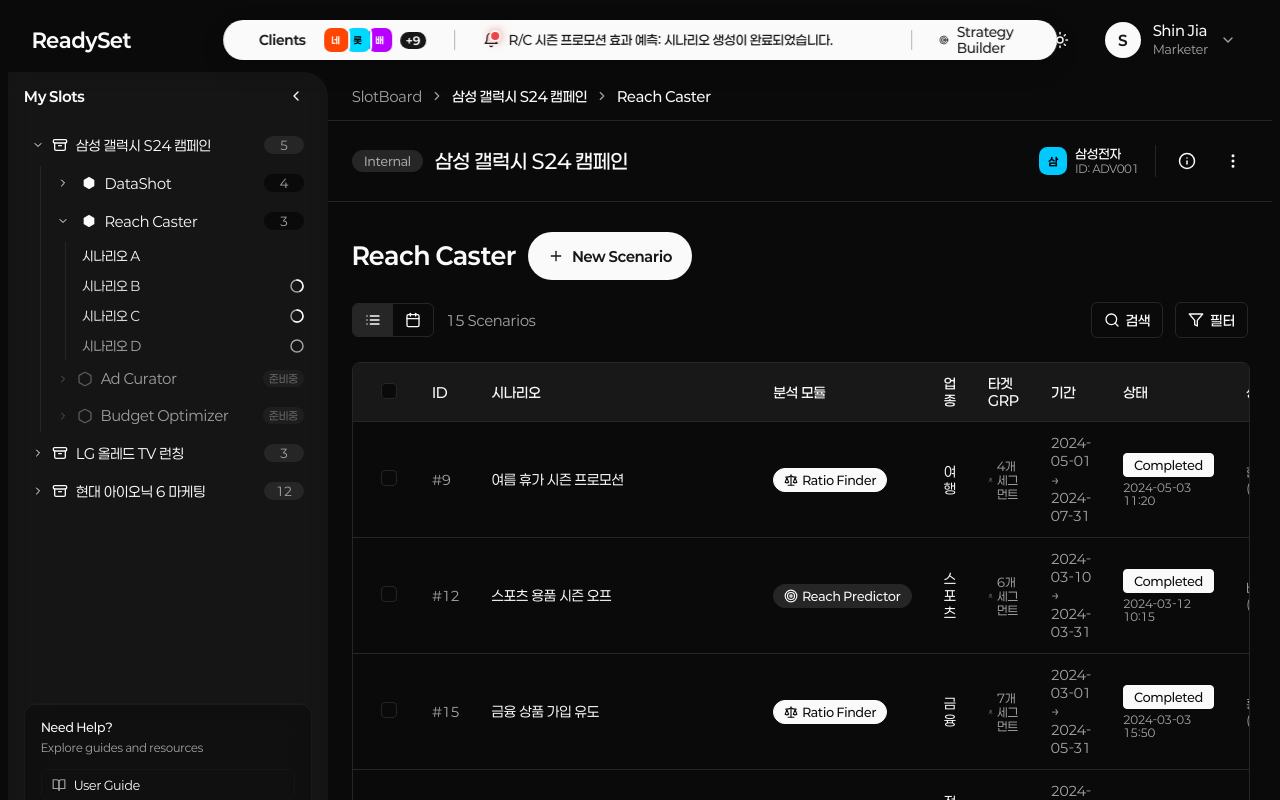
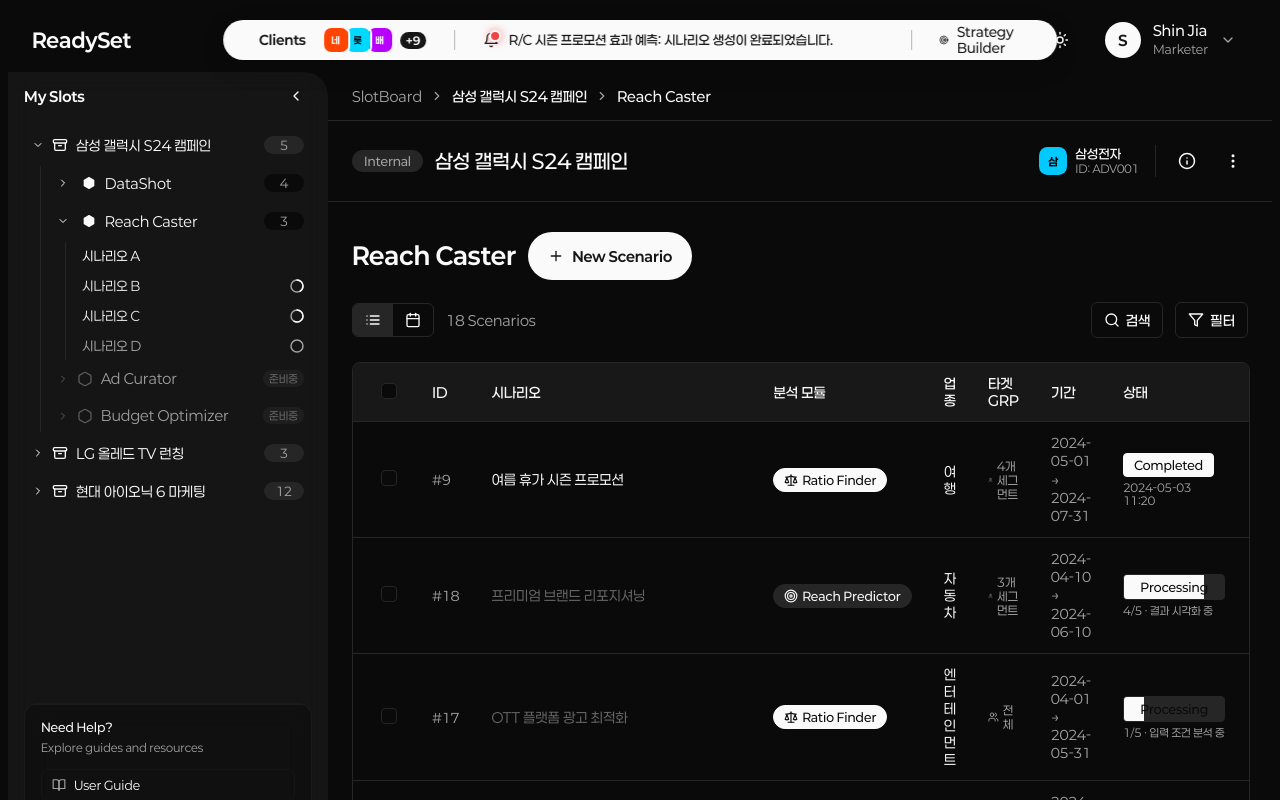
Before and after one commit to taetaej/ReadySet, a React (Vite) app: page /reachcaster in a window 1280 px wide. Shown: the top 800 px of the page. Built offline with nearby package versions, Linux system fonts and the light colour scheme.

Commit message:
fix: 시나리오 목록에 Processing 상태 시나리오 3개 추가

```diff
--- a/src/components/reachcaster/SlotDetail.tsx
+++ b/src/components/reachcaster/SlotDetail.tsx
@@ -380,6 +380,60 @@ const sampleScenarios = [
     completedAt: '2024-03-03 15:50',
     errorMessage: null
   },
+  {
+    id: 16,
+    name: '디지털 광고 효율 분석',
+    description: '디지털 채널별 광고 효율 비교 분석',
+    type: 'Reach Predictor',
+    industry: '이커머스',
+    targetGrp: '여성(25~34세 외 3건)',
+    startDate: '2024-03-15',
+    endDate: '2024-04-15',
+    status: 'Processing',
+    processStep: 3,
+    totalSteps: 5,
+    created: '2024-03-10 09:00',
+    creator: '김철수',
+    creatorId: 'kimcheolsu@gmail.com',
+    completedAt: null,
+    errorMessage: null
+  },
+  {
+    id: 17,
+    name: 'OTT 플랫폼 광고 최적화',
+    description: 'OTT 플랫폼 기반 영상 광고 도달률 예측',
+    type: 'Ratio Finder',
+    industry: '엔터테인먼트',
+    targetGrp: '전체',
+    startDate: '2024-04-01',
+    endDate: '2024-05-31',
+    status: 'Processing',
+    processStep: 1,
+    totalSteps: 5,
+    created: '2024-03-28 14:20',
+    creator: '이영희',
+    creatorId: 'leeyounghee@gmail.com',
+    completedAt: null,
+    errorMessage: null
+  },
+  {
+    id: 18,
+    name: '프리미엄 브랜드 리포지셔닝',
+    description: '프리미엄 브랜드 이미지 재구축 캠페인',
+    type: 'Reach Predictor',
+    industry: '자동차',
+    targetGrp: '남성(40~59세 외 2건)',
+    startDate: '2024-04-10',
+    endDate: '2024-06-10',
+    status: 'Processing',
+    processStep: 4,
+    totalSteps: 5,
+    created: '2024-04-05 11:45',
+    creator: '박민수',
+    creatorId: 'parkminsoo@gmail.com',
+    completedAt: null,
+    errorMessage: null
+  },
 ]
 
 type ViewMode = 'list' | 'gantt'
```
